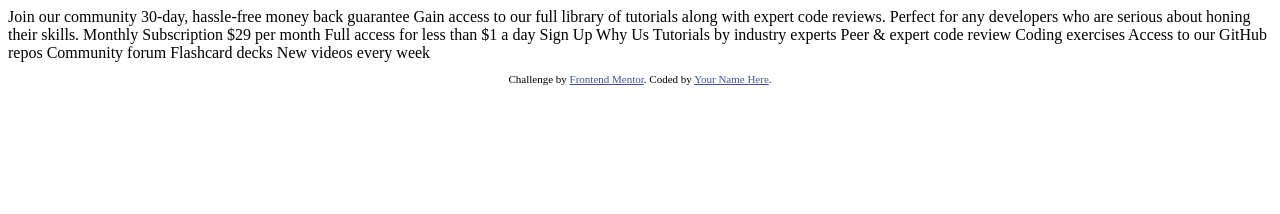
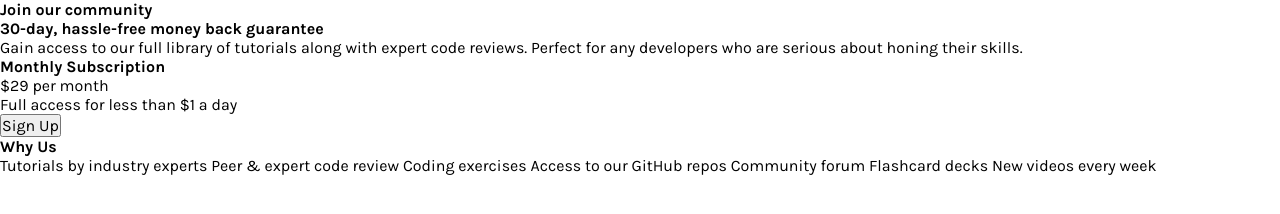
Before and after one commit to maxcavalari/single-price-grid-component-master, a plain HTML site: page index.html in a window 1280 px wide. Drawn offline with Linux system fonts and the light colour scheme.

Commit message:
inicio do projeto
dado inicio a estrutura

```diff
--- /dev/null
+++ b/estilos/style.css
@@ -0,0 +1,37 @@
+@charset "UTF-8";
+
+@import url('https://fonts.googleapis.com/css2?family=Karla:wght@400;700&display=swap');
+
+* {
+    padding: 0;
+    margin: 0;
+    font-size: 16px;
+    font-family: 'Karla', sans-serif;
+}
+
+:root {
+/* Cores Primárias */
+
+---Cyan: hsl(179, 62%, 43%);
+---BrightYellow: hsl(71, 73%, 54%);
+
+/* Cores Secundárias */
+
+---LightGray: hsl(204, 43%, 93%);
+---GrayishBlue: hsl(218, 22%, 67%);
+
+/* Fonte */
+
+---fonte: 'Karla', sans-serif; /* weights: 400,700 */
+}
+
+/*
+.attribution {
+    font-size: 11px;
+    text-align: center;
+}
+
+.attribution a {
+    color: hsl(228, 45%, 44%);
+}
+*/
--- a/index.html
+++ b/index.html
@@ -2,36 +2,46 @@
 <html lang="en">
 <head>
   <meta charset="UTF-8">
-  <meta name="viewport" content="width=device-width, initial-scale=1.0"> <!-- displays site properly based on user's device -->
-
+  <meta name="viewport" content="width=device-width, initial-scale=1.0">
   <link rel="icon" type="image/png" sizes="32x32" href="./images/favicon-32x32.png">
-
+  <link rel="stylesheet" href="estilos/style.css">
   <title>Frontend Mentor | Single Price Grid Component</title>
-
-  <!-- Feel free to remove these styles or customise in your own stylesheet 👍 -->
-  <style>
-    .attribution { font-size: 11px; text-align: center; }
-    .attribution a { color: hsl(228, 45%, 44%); }
-  </style>
 </head>
 <body>
+  <main>
+    <section class="top">
+      <h1>
         Join our community
-
+      </h1>
+      <h3>
         30-day, hassle-free money back guarantee
-
+      </h3>
+      <p>
         Gain access to our full library of tutorials along with expert code reviews.
         Perfect for any developers who are serious about honing their skills.
+      </p>
+    </section>
 
+    <section class="left">
+      <h2>
         Monthly Subscription
+      </h2>
+      <p>
+        <spam>&dollar;29</spam> per month
+      </p>
+      <p>
+        Full access for less than &dollar;1 a day
+      </p>
+      <button>
+        Sign Up
+      </button>
+    </section>
 
-  &dollar;29 per month
-
-  Full access for less than &dollar;1 a day
-
-  Sign Up
-
+    <section class="right">
+      <h2>
         Why Us
-
+      </h2>
+      <p>
         Tutorials by industry experts
         Peer &amp; expert code review
         Coding exercises
@@ -39,12 +49,15 @@
         Community forum
         Flashcard decks
         New videos every week
+      </p>
+    </section>
+  </main>
 
-  <footer>
+  <!--<footer>
     <p class="attribution">
       Challenge by <a href="https://www.frontendmentor.io?ref=challenge" target="_blank">Frontend Mentor</a>.
       Coded by <a href="#">Your Name Here</a>.
     </p>
-  </footer>
+  </footer>-->
 </body>
 </html>
```
Lines whose indentation alone changed are shown as unchanged.
